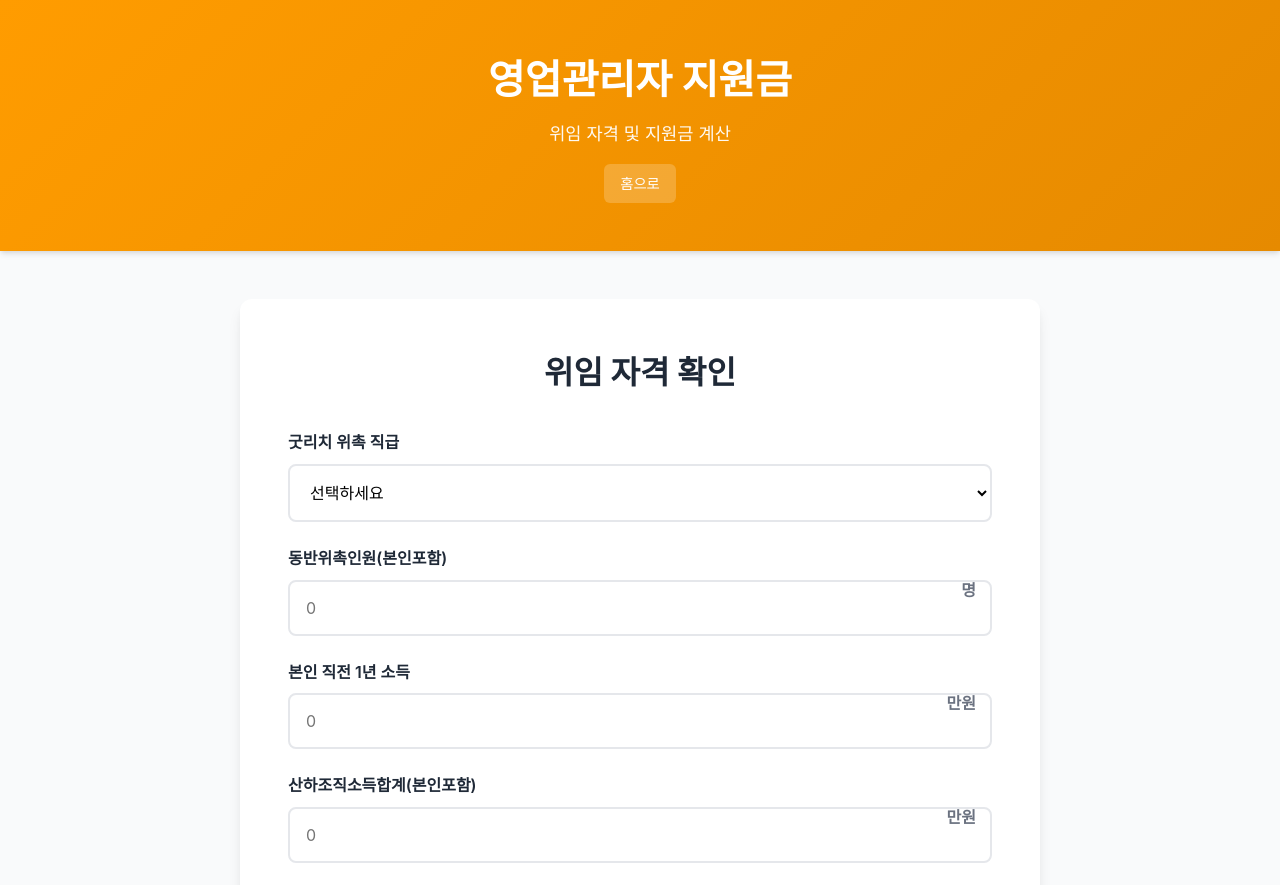
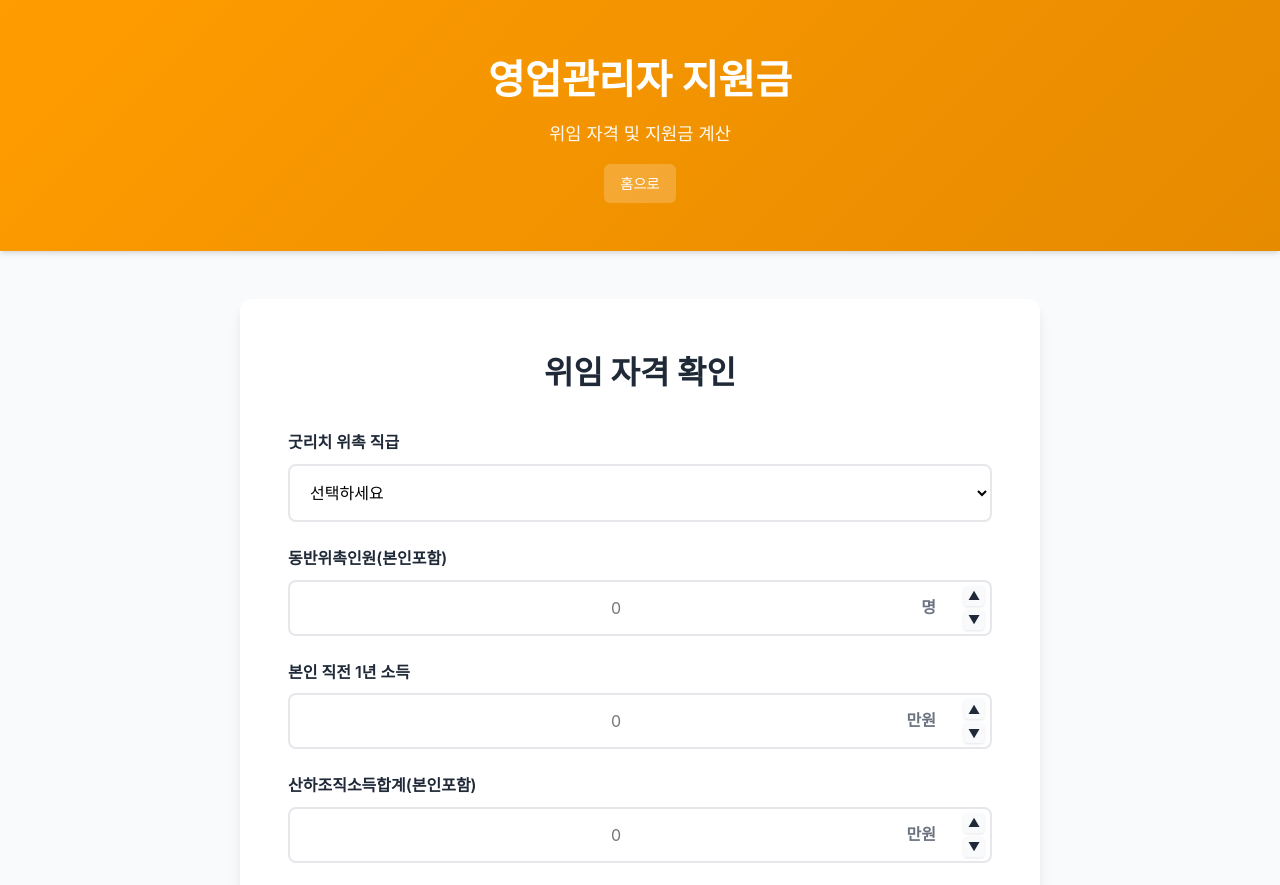
Before and after one commit to kim01033226699-lgtm/goodrich-info-a, a React (Vite) app: page /goodrich-info-a/m-project in a window 1280 px wide. Shown: the top 885 px of the page. Built offline with nearby package versions, Linux system fonts and the light colour scheme.

Commit message:
영업관리자지원금 로직 일부 수정

```diff
--- a/src/pages/MProjectPage.css
+++ b/src/pages/MProjectPage.css
@@ -41,14 +41,76 @@
   box-shadow: 0 0 0 3px rgba(255, 156, 0, 0.1);
 }
 
+/* 입력 필드와 단위 정렬 개선 */
+.input-with-suffix {
+  position: relative;
+  display: flex;
+  align-items: center;
+  justify-content: center;
+  gap: 0.5rem;
+  width: 100%;
+}
+
+.input-with-suffix .text-input {
+  flex: 1;
+  text-align: center;
+  padding-right: 4rem; /* 화살표 공간 확보 */
+  padding-left: 1rem;
+}
+
+/* number input의 기본 스피너 제거 */
+.input-with-suffix input[type="number"]::-webkit-outer-spin-button,
+.input-with-suffix input[type="number"]::-webkit-inner-spin-button {
+  -webkit-appearance: none;
+  margin: 0;
+}
+
+.input-with-suffix input[type="number"] {
+  -moz-appearance: textfield;
+}
+
 .input-suffix {
-  position: absolute;
-  right: 1rem;
-  top: calc(1.5rem + 1.5rem);
   font-size: 1rem;
   font-weight: 600;
   color: var(--text-light);
-  pointer-events: none;
+  white-space: nowrap;
+  margin-right: 2.5rem; /* 화살표와의 간격 확보 */
+}
+
+.input-arrows {
+  position: absolute;
+  right: 0.5rem;
+  top: 50%;
+  transform: translateY(-50%);
+  display: flex;
+  flex-direction: column;
+  gap: 0.25rem;
+  z-index: 10;
+}
+
+.arrow-btn {
+  width: 20px;
+  height: 20px;
+  border: none;
+  background: var(--bg-light);
+  color: var(--text-color);
+  font-size: 0.75rem;
+  cursor: pointer;
+  border-radius: 3px;
+  display: flex;
+  align-items: center;
+  justify-content: center;
+  transition: all 0.2s ease;
+  box-shadow: 0 1px 3px rgba(0, 0, 0, 0.1);
+}
+
+.arrow-btn:hover {
+  background: var(--primary-color);
+  color: white;
+}
+
+.arrow-btn:active {
+  transform: scale(0.95);
 }
 
 /* Checkbox Group */
@@ -375,4 +437,155 @@
   .detail-value {
     font-size: 1.25rem;
   }
+
+  .input-with-suffix {
+    flex-direction: row;
+    align-items: center;
+    gap: 0.25rem;
+  }
+
+  .input-with-suffix .text-input {
+    padding-right: 3.5rem;
+    padding-left: 0.75rem;
+    font-size: 0.9rem;
+  }
+
+  .input-suffix {
+    font-size: 0.9rem;
+    margin-right: 2rem;
+  }
+
+  .input-arrows {
+    position: absolute;
+    right: 0.25rem;
+    top: 50%;
+    transform: translateY(-50%);
+    flex-direction: column;
+    gap: 0.2rem;
+  }
+
+  .arrow-btn {
+    width: 18px;
+    height: 18px;
+    font-size: 0.7rem;
+  }
 }
+
+/* 커스텀 모달 스타일 */
+.modal-overlay {
+  position: fixed;
+  top: 0;
+  left: 0;
+  right: 0;
+  bottom: 0;
+  background: rgba(0, 0, 0, 0.5);
+  display: flex;
+  align-items: center;
+  justify-content: center;
+  z-index: 1000;
+}
+
+.modal-content {
+  background: white;
+  border-radius: 12px;
+  box-shadow: 0 20px 40px rgba(0, 0, 0, 0.15);
+  max-width: 400px;
+  width: 90%;
+  max-height: 80vh;
+  overflow: hidden;
+  animation: modalSlideIn 0.3s ease-out;
+}
+
+@keyframes modalSlideIn {
+  from {
+    opacity: 0;
+    transform: scale(0.9) translateY(-20px);
+  }
+  to {
+    opacity: 1;
+    transform: scale(1) translateY(0);
+  }
+}
+
+.modal-header {
+  padding: 1.5rem 1.5rem 1rem;
+  border-bottom: 1px solid var(--border-color);
+}
+
+.modal-header h3 {
+  margin: 0;
+  font-size: 1.25rem;
+  font-weight: 600;
+  color: var(--text-color);
+}
+
+.modal-body {
+  padding: 1.5rem;
+}
+
+.modal-body p {
+  margin: 0;
+  font-size: 1rem;
+  color: var(--text-color);
+  line-height: 1.5;
+}
+
+.modal-footer {
+  padding: 1rem 1.5rem 1.5rem;
+  display: flex;
+  justify-content: flex-end;
+  gap: 0.75rem;
+}
+
+.modal-footer .btn-primary {
+  padding: 0.75rem 1.5rem;
+  font-size: 1rem;
+  border-radius: 6px;
+  border: none;
+  background: var(--primary-color);
+  color: white;
+  cursor: pointer;
+  transition: all 0.2s ease;
+}
+
+.modal-footer .btn-primary:hover {
+  background: #e67e22;
+  transform: translateY(-1px);
+}
+
+.modal-footer .btn-primary:active {
+  transform: translateY(0);
+}
+
+/* 모바일 모달 반응형 */
+@media (max-width: 768px) {
+  .modal-content {
+    width: 95%;
+    margin: 1rem;
+  }
+
+  .modal-header {
+    padding: 1.25rem 1.25rem 0.75rem;
+  }
+
+  .modal-header h3 {
+    font-size: 1.1rem;
+  }
+
+  .modal-body {
+    padding: 1.25rem;
+  }
+
+  .modal-body p {
+    font-size: 0.95rem;
+  }
+
+  .modal-footer {
+    padding: 0.75rem 1.25rem 1.25rem;
+  }
+
+  .modal-footer .btn-primary {
+    padding: 0.75rem 1.25rem;
+    font-size: 0.95rem;
+  }
+}
--- a/src/pages/MProjectPage.jsx
+++ b/src/pages/MProjectPage.jsx
@@ -45,6 +45,10 @@ function MProjectPage({ config }) {
   // Step 3 결과
   const [result, setResult] = useState(null);
 
+  // 모달 상태
+  const [showModal, setShowModal] = useState(false);
+  const [modalMessage, setModalMessage] = useState('');
+
   const handleIncomeChange = (e, setter, displaySetter) => {
     const value = e.target.value.replace(/,/g, '');
     if (value === '' || /^\d+$/.test(value)) {
@@ -69,7 +73,8 @@ function MProjectPage({ config }) {
 
     if (!criteria) {
       console.error('자격 기준을 찾을 수 없습니다:', position, config?.mProject?.qualificationCriteria);
-      alert('자격 기준 데이터를 찾을 수 없습니다. 페이지를 새로고침해주세요.');
+      setModalMessage('자격 기준 데이터를 찾을 수 없습니다. 페이지를 새로고침해주세요.');
+      setShowModal(true);
       return;
     }
 
@@ -91,7 +96,8 @@ function MProjectPage({ config }) {
     );
 
     if (!gradeConfig || !supportConfig) {
-      alert('등급 기준 데이터를 찾을 수 없습니다.');
+      setModalMessage('등급 기준 데이터를 찾을 수 없습니다.');
+      setShowModal(true);
       return;
     }
 
@@ -110,9 +116,17 @@ function MProjectPage({ config }) {
 
     setGrade(calculatedGrade);
 
+    // C등급은 미달 처리
+    if (calculatedGrade === 'C') {
+      setModalMessage('당사 Grade규정에 맞지 않습니다. 소득을 확인해 주세요.');
+      setShowModal(true);
+      return;
+    }
+
     const supportData = supportConfig.supports[calculatedGrade];
     if (!supportData) {
-      alert(`${calculatedGrade} 등급의 지원금 데이터를 찾을 수 없습니다.`);
+      setModalMessage(`${calculatedGrade} 등급의 지원금 데이터를 찾을 수 없습니다.`);
+      setShowModal(true);
       return;
     }
 
@@ -149,6 +163,13 @@ function MProjectPage({ config }) {
     setDisplayTeamIncome('');
     setGrade('');
     setResult(null);
+    setShowModal(false);
+    setModalMessage('');
+  };
+
+  const closeModal = () => {
+    setShowModal(false);
+    setModalMessage('');
   };
 
   if (!config) {
@@ -203,6 +224,7 @@ function MProjectPage({ config }) {
 
               <div className="form-group">
                 <label>동반위촉인원(본인포함)</label>
+                <div className="input-with-suffix">
                   <input
                     type="number"
                     value={members}
@@ -212,10 +234,24 @@ function MProjectPage({ config }) {
                     min="0"
                   />
                   <span className="input-suffix">명</span>
+                  <div className="input-arrows">
+                    <button
+                      type="button"
+                      className="arrow-btn up"
+                      onClick={() => setMembers(prev => Math.max(0, Number(prev) + 1))}
+                    >▲</button>
+                    <button
+                      type="button"
+                      className="arrow-btn down"
+                      onClick={() => setMembers(prev => Math.max(0, Number(prev) - 1))}
+                    >▼</button>
+                  </div>
+                </div>
               </div>
 
               <div className="form-group">
                 <label>본인 직전 1년 소득</label>
+                <div className="input-with-suffix">
                   <input
                     type="text"
                     inputMode="numeric"
@@ -226,10 +262,34 @@ function MProjectPage({ config }) {
                     className="text-input"
                   />
                   <span className="input-suffix">만원</span>
+                  <div className="input-arrows">
+                    <button
+                      type="button"
+                      className="arrow-btn up"
+                      onClick={() => {
+                        const currentValue = Number(income || 0);
+                        const newValue = currentValue + 1000; // 천만원 단위
+                        setIncome(newValue.toString());
+                        setDisplayIncome(formatNumber(newValue));
+                      }}
+                    >▲</button>
+                    <button
+                      type="button"
+                      className="arrow-btn down"
+                      onClick={() => {
+                        const currentValue = Number(income || 0);
+                        const newValue = Math.max(0, currentValue - 1000); // 천만원 단위
+                        setIncome(newValue.toString());
+                        setDisplayIncome(formatNumber(newValue));
+                      }}
+                    >▼</button>
+                  </div>
+                </div>
               </div>
 
               <div className="form-group">
                 <label>산하조직소득합계(본인포함)</label>
+                <div className="input-with-suffix">
                   <input
                     type="text"
                     inputMode="numeric"
@@ -240,6 +300,29 @@ function MProjectPage({ config }) {
                     className="text-input"
                   />
                   <span className="input-suffix">만원</span>
+                  <div className="input-arrows">
+                    <button
+                      type="button"
+                      className="arrow-btn up"
+                      onClick={() => {
+                        const currentValue = Number(teamIncome || 0);
+                        const newValue = currentValue + 1000; // 천만원 단위
+                        setTeamIncome(newValue.toString());
+                        setDisplayTeamIncome(formatNumber(newValue));
+                      }}
+                    >▲</button>
+                    <button
+                      type="button"
+                      className="arrow-btn down"
+                      onClick={() => {
+                        const currentValue = Number(teamIncome || 0);
+                        const newValue = Math.max(0, currentValue - 1000); // 천만원 단위
+                        setTeamIncome(newValue.toString());
+                        setDisplayTeamIncome(formatNumber(newValue));
+                      }}
+                    >▼</button>
+                  </div>
+                </div>
               </div>
 
               {/* 체크박스 섹션 제거 (요청사항) */}
@@ -312,6 +395,23 @@ function MProjectPage({ config }) {
           <p>&copy; 2025 굿리치 지원금 안내. All rights reserved. (v1.0)</p>
         </div>
       </footer>
+
+      {/* 커스텀 모달 */}
+      {showModal && (
+        <div className="modal-overlay" onClick={closeModal}>
+          <div className="modal-content" onClick={(e) => e.stopPropagation()}>
+            <div className="modal-header">
+              <h3>알림</h3>
+            </div>
+            <div className="modal-body">
+              <p>{modalMessage}</p>
+            </div>
+            <div className="modal-footer">
+              <button className="btn-primary" onClick={closeModal}>확인</button>
+            </div>
+          </div>
+        </div>
+      )}
     </div>
   );
 }
```
Lines whose indentation alone changed are shown as unchanged.
